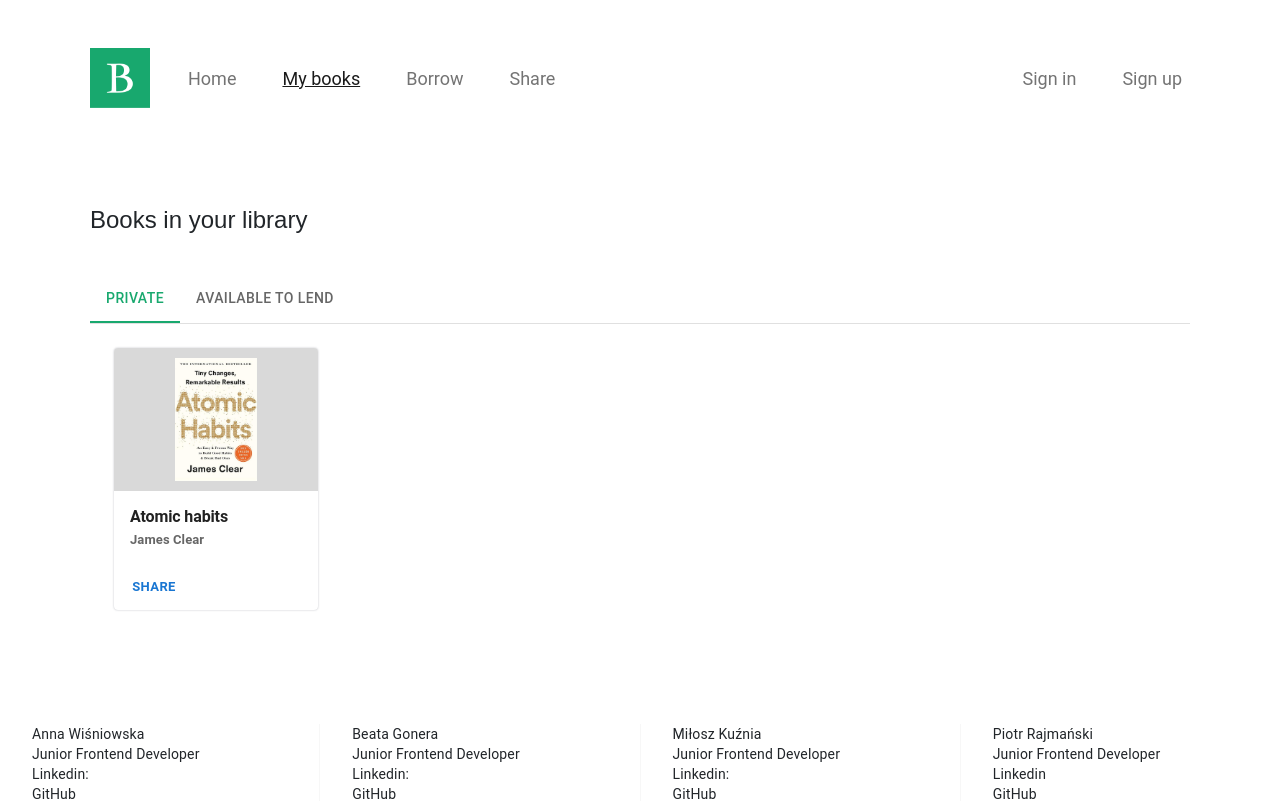
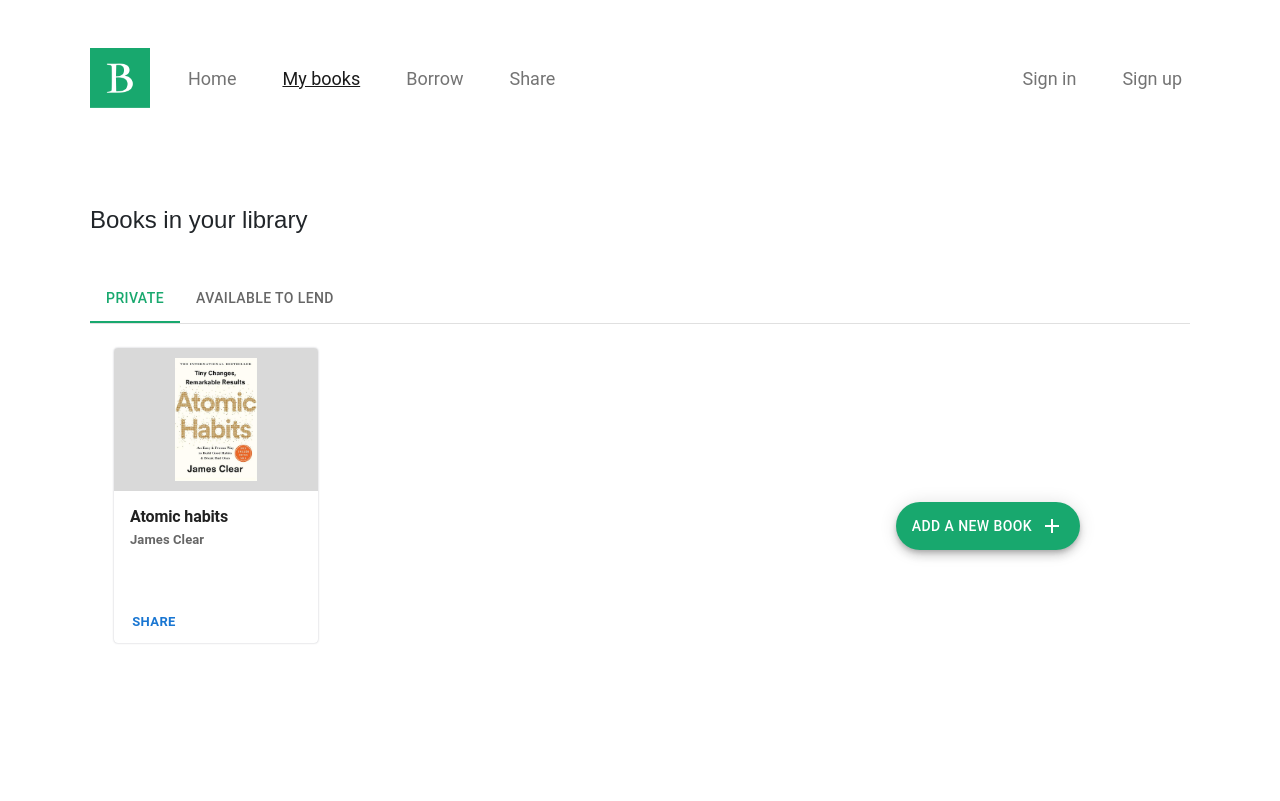
Before and after one commit to rajmanski/BookShare, a React (Create React App) app: page /mybooks in a window 1280 px wide. Shown: the top 801 px of the page. Built offline with nearby package versions, Linux system fonts and the light colour scheme.

Commit message:
FAB added to MyBooksPage

```diff
--- a/src/components/Footer/Footer.tsx
+++ b/src/components/Footer/Footer.tsx
@@ -47,7 +47,9 @@ const Grid = styled(MuiGrid)(({ theme }) => ({
             </ul>)
 
     return (
-        <Grid container>
+        <Grid sx={{
+            mt: 20
+        }} container>
             <Grid item xs>
                 {ulAnia}
             </Grid>
--- a/src/components/authorised/CardMyBooksPage/CardMyBooksPage.tsx
+++ b/src/components/authorised/CardMyBooksPage/CardMyBooksPage.tsx
@@ -11,7 +11,9 @@ export const CardMyBooksPage= () => {
   return (
     <Card sx={{
         maxWidth: 204,
-        boxShadow: '0px 0px 2px 0px rgba(66, 68, 90, 0.37)'
+        minHeight: 295,
+        boxShadow: '0px 0px 2px 0px rgba(66, 68, 90, 0.37)',
+        position: 'relative'
         }}>
       <CardActionArea>
         <CardMedia sx={{
@@ -37,7 +39,8 @@ export const CardMyBooksPage= () => {
           <Typography sx={{
             fontFamily: 'Roboto, sans-serif',
             fontSize: 13,
-            fontWeight: 700
+            fontWeight: 700,
+            // minHeight: 45
           }}
             variant="h4" color="text.secondary">
            James Clear
@@ -48,9 +51,12 @@ export const CardMyBooksPage= () => {
         <Button sx={{
             color: '#1976D2',
             fontWeight: 700,
-            textDecoration: 'toUpperCase'
+            textDecoration: 'toUpperCase',
+            position: 'absolute',
+            bottom: 5
         }}
-            size="small" color="primary">
+            size="small"
+            color="primary">
           SHARE
         </Button>
       </CardActions>
--- a/src/components/authorised/MyBooksPage/MyBooksPage.tsx
+++ b/src/components/authorised/MyBooksPage/MyBooksPage.tsx
@@ -2,6 +2,8 @@
 import {Footer} from '../../Footer/Footer'
 import { NavBar } from '../../shared/NavBar/NavBar'
 import BasicTabs from '../../shared/TabPanel/TabPanel'
+import { Fab } from '@mui/material'
+import AddIcon from '@mui/icons-material/Add'
 import '../MyBooksPage/MyBooksPage.style.css'
 
 export const MyBooksPage = () => {
@@ -13,6 +15,15 @@ export const MyBooksPage = () => {
         <h2 className='books-in-your-library-title'>Books in your library</h2>
         <BasicTabs/>
 
+        <Fab sx={{
+            position: 'fixed',
+            bottom: '250px',
+            right: '200px'
+        }}
+        variant="extended" color="primary" aria-label="add">
+        Add a new book
+        <AddIcon sx={{ ml: 1 }} />
+        </Fab>
     </div>
     <Footer/>
     </>
--- a/src/components/shared/TabPanel/TabPanel.tsx
+++ b/src/components/shared/TabPanel/TabPanel.tsx
@@ -6,16 +6,19 @@ import Box from '@mui/material/Box';
 import { createTheme } from '@mui/material/styles';
 import { useTheme } from '@mui/material/styles';
 import { CardMyBooksPage } from '../../authorised/CardMyBooksPage/CardMyBooksPage';
+import { SxProps, Theme } from '@mui/material/styles';
+
 
 
 interface TabPanelProps {
   children?: React.ReactNode;
   index: number;
   value: number;
+  sx?: SxProps<Theme>;
 }
 
 function TabPanel(props: TabPanelProps) {
-  const { children, value, index, ...other } = props;
+  const { children, value, index, sx, ...other } = props;
 
   const theme = createTheme({
     palette: {
@@ -58,14 +61,20 @@ export default function BasicTabs() {
   };
 
   return (
-    <Box sx={{ width: '100%' }}>
+    <Box sx={{
+      width: '100%',
+       }}>
       <Box sx={{ borderBottom: 1, borderColor: 'divider' }}>
         <Tabs value={value} onChange={handleChange} aria-label="basic tabs example">
-          <Tab label="private" className='tab-private' {...a11yProps(0)} />
+          <Tab label="private" className='tab-private' {...a11yProps(0)}/>
           <Tab label="available to lend" {...a11yProps(1)} />
         </Tabs>
       </Box>
-      <TabPanel value={value} index={0}>
+      <TabPanel sx={{
+        p: 0
+      }}
+        value={value}
+        index={0}>
         <CardMyBooksPage/>
       </TabPanel>
       <TabPanel value={value} index={1}>
```
Also changed, not shown: src/components/shared/TabPanel/TabPanel.style.css (deleted).
